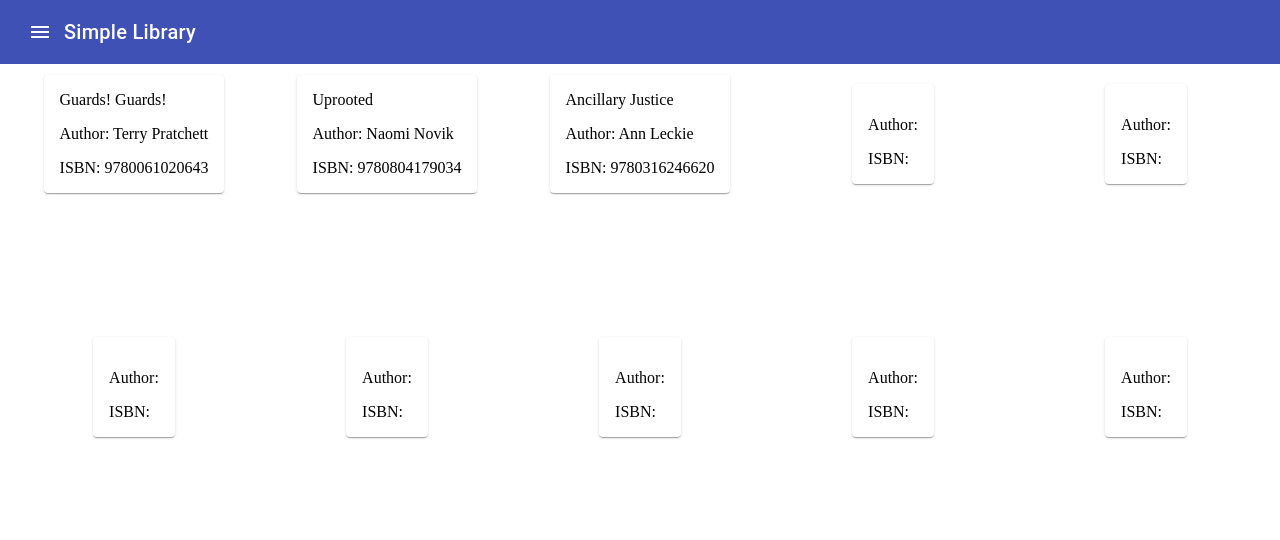
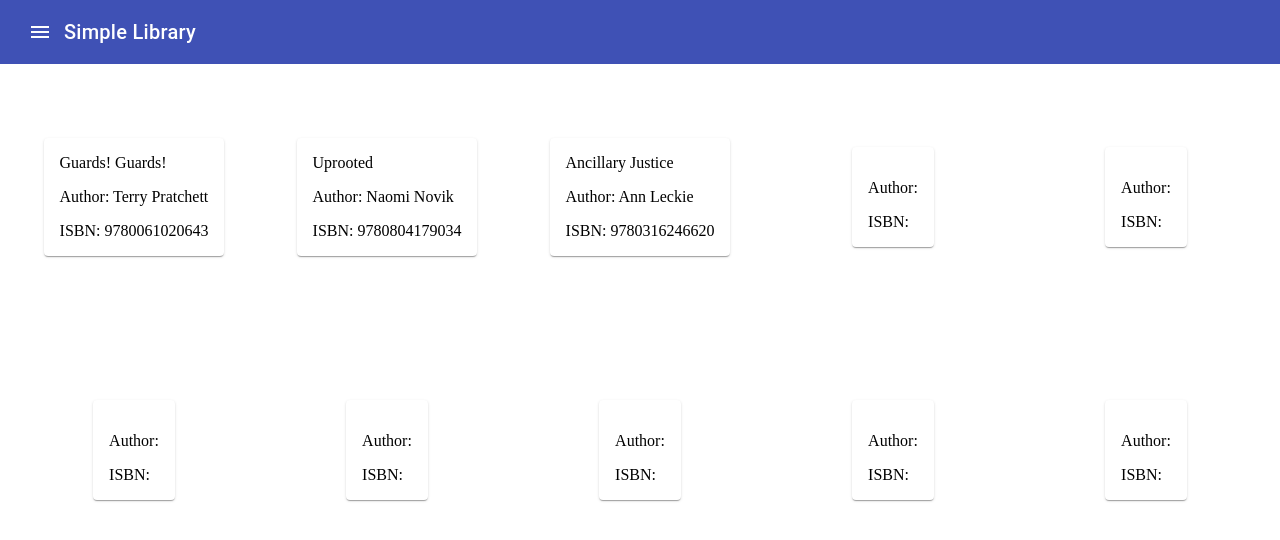
Before and after one commit to aneta-strzyzewska/simple-library, an Angular app: page /books in a window 1280 px wide. Shown: the top 540 px of the page. Built offline with nearby package versions, Linux system fonts and the light colour scheme.

Commit message:
Improve styling for app bar

```diff
--- a/src/app/app.component.css
+++ b/src/app/app.component.css
@@ -5,3 +5,11 @@
     width: 100%;
     z-index: 99;
 }
+
+.appTitle {
+    cursor: pointer;
+}
+
+.routingOutlet {
+    padding-top: 5%;
+}
--- a/src/app/app.component.html
+++ b/src/app/app.component.html
@@ -3,7 +3,7 @@
     <button mat-icon-button [matMenuTriggerFor]="navMenu">
       <mat-icon>menu</mat-icon>
     </button>
-    <span>Simple Library</span>
+    <span class="appTitle" routerLink="/home">Simple Library</span>
   </mat-toolbar>
   <mat-menu #navMenu="matMenu">
     <button mat-menu-item routerLink="/books" routerLinkActive="active">
@@ -12,4 +12,6 @@
     </button>
   </mat-menu>
 </div>
-<router-outlet></router-outlet>
+<div class="routingOutlet">
+  <router-outlet></router-outlet>
+</div>
```
